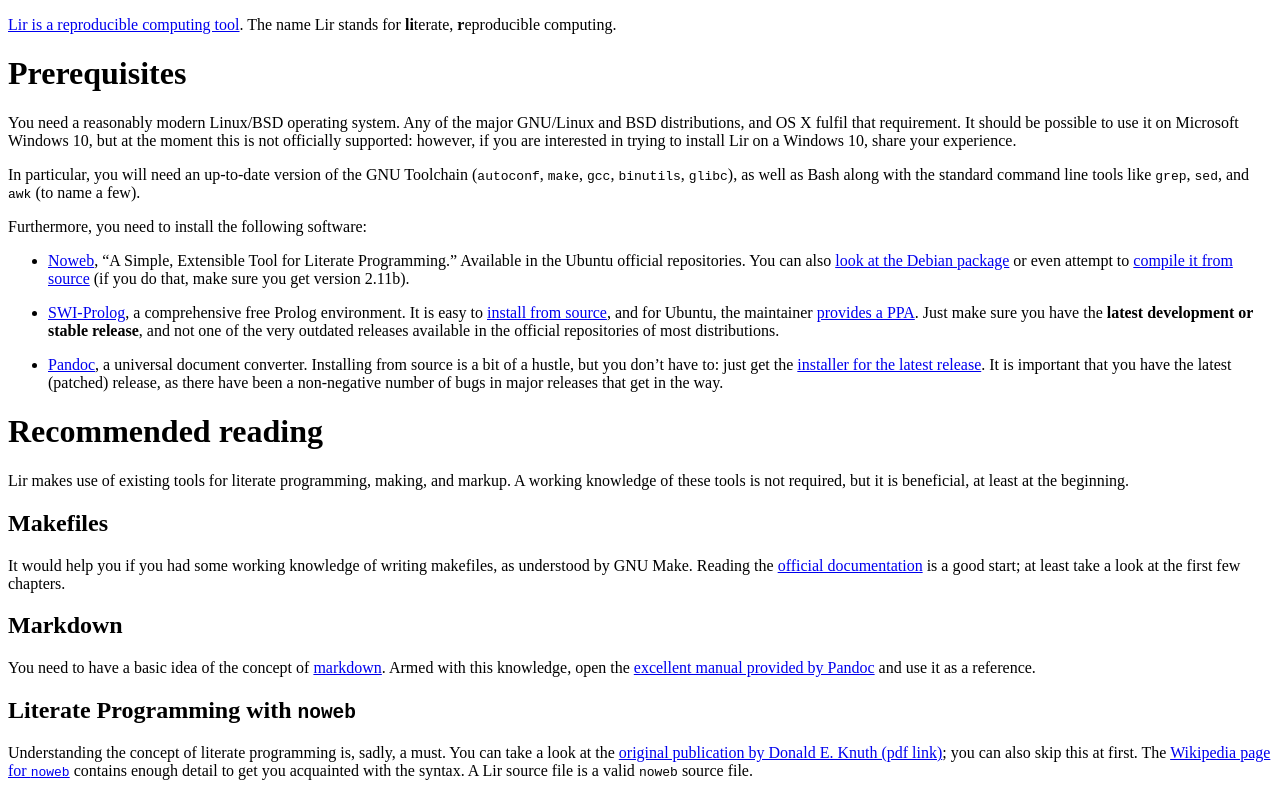
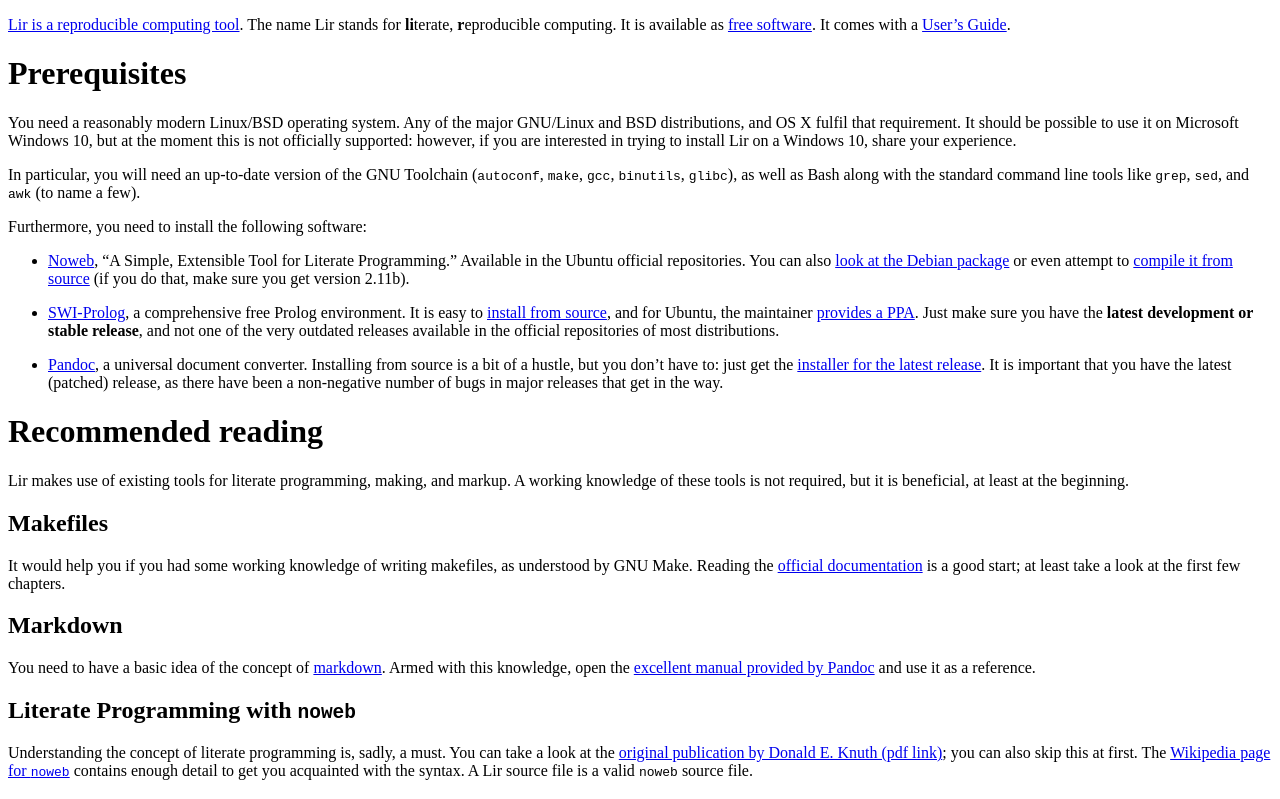
Before and after one commit to borisvassilev/lir, a plain HTML site: page docs/index.html in a window 1280 px wide. Shown: the top 799 px of the page. Drawn offline with Linux system fonts and the light colour scheme.

Commit message:
Forgot the index

```diff
--- a/docs/index.html
+++ b/docs/index.html
@@ -8,7 +8,7 @@
   <style type="text/css">code{white-space: pre;}</style>
 </head>
 <body>
-<p><a href="http://borisvassilev.github.io/lir/">Lir is a reproducible computing tool</a>. The name Lir stands for <strong>li</strong>terate, <strong>r</strong>eproducible computing.</p>
+<p><a href="http://borisvassilev.github.io/lir/">Lir is a reproducible computing tool</a>. The name Lir stands for <strong>li</strong>terate, <strong>r</strong>eproducible computing. It is available as <a href="https://github.com/borisvassilev/lir">free software</a>. It comes with a <a href="http://borisvassilev.github.io/lir/lir.html">User’s Guide</a>.</p>
 <h1 id="prerequisites">Prerequisites</h1>
 <p>You need a reasonably modern Linux/BSD operating system. Any of the major GNU/Linux and BSD distributions, and OS X fulfil that requirement. It should be possible to use it on Microsoft Windows 10, but at the moment this is not officially supported: however, if you are interested in trying to install Lir on a Windows 10, share your experience.</p>
 <p>In particular, you will need an up-to-date version of the GNU Toolchain (<code>autoconf</code>, <code>make</code>, <code>gcc</code>, <code>binutils</code>, <code>glibc</code>), as well as Bash along with the standard command line tools like <code>grep</code>, <code>sed</code>, and <code>awk</code> (to name a few).</p>
```
